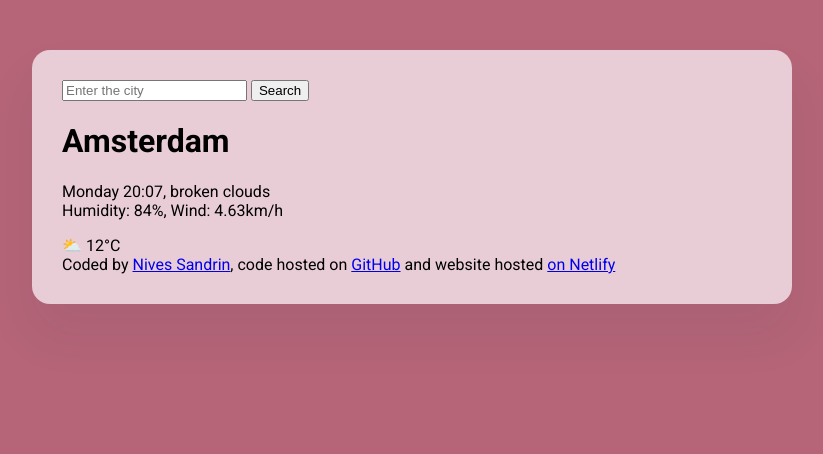
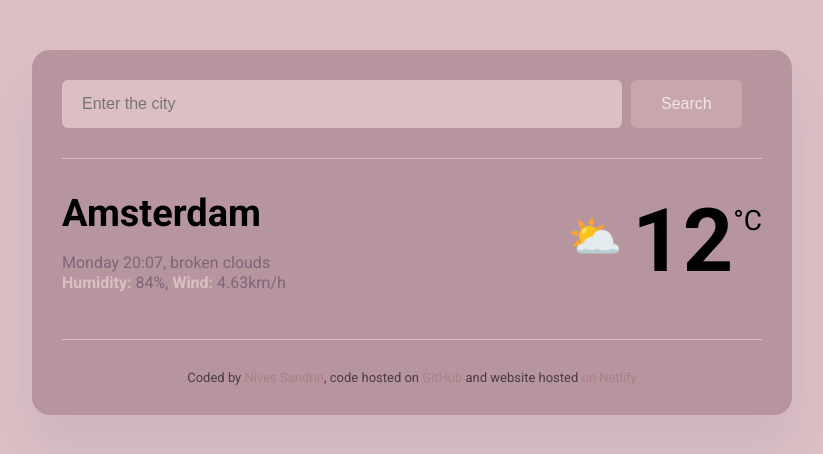
Before and after one commit to n1w35/Vanilla-Weather-Search, a plain HTML site: page index.html in a window 1280 px wide. Shown: the whole page, without its empty margins (228-1051 px from the left). Drawn offline with Linux system fonts and the light colour scheme.

Commit message:
Added the basic CSS

```diff
--- a/index.html
+++ b/index.html
@@ -15,21 +15,32 @@
   <body>
     <div class="weather-app">
       <header>
-        <form>
-          <input type="search" placeholder="Enter the city" required />
-          <input type="submit" value="Search" />
+        <form class="search-form">
+          <input
+            type="search"
+            placeholder="Enter the city"
+            required
+            class="search-form-input"
+          />
+          <input type="submit" value="Search" class="search-form-button" />
         </form>
       </header>
       <main>
-        <div>
-          <h1>Amsterdam</h1>
-          <p>
-            Monday 20:07, broken clouds
-            <br />
-            Humidity: 84%, Wind: 4.63km/h
-          </p>
+        <div class="weather-app-data">
+          <div>
+            <h1 class="weather-app-city">Amsterdam</h1>
+            <p class="weather-app-details">
+              Monday 20:07, broken clouds
+              <br />
+              <strong>Humidity:</strong> 84%, <strong>Wind:</strong> 4.63km/h
+            </p>
+          </div>
+          <div class="weather-app-temperature-container">
+            <div class="weather-app-icon">⛅</div>
+            <div class="weather-app-temperature">12</div>
+            <div class="weather-app-unit">°C</div>
+          </div>
         </div>
-        <div>⛅ 12°C</div>
       </main>
       <footer>
         Coded by
--- a/src/styles.css
+++ b/src/styles.css
@@ -1,14 +1,93 @@
 body {
-  background-color: #b56577;
+  background-color: #dbbfc5;
   font-family: "Josefin Sans", sans-serif;
   font-family: "Roboto", sans-serif;
 }
 
+a {
+  color: #aa7f89;
+  text-decoration: none;
+}
+
+header {
+  border-bottom: 1px solid #dbbfc5;
+  padding: 0 0 30px 0;
+}
 .weather-app {
-  background-color: rgb(233, 205, 214);
+  background-color: rgb(182, 149, 159);
   max-width: 700px;
   margin: 50px auto;
   border-radius: 18px;
   box-shadow: 0 30px 50px rgba(65, 50, 100, 0.08);
   padding: 30px;
 }
+
+.search-form-input {
+  background-color: #dbbfc5;
+  border: none;
+  border-radius: 6px;
+  width: 80%;
+  padding: 15px 20px;
+  font-size: 16px;
+}
+
+.search-form-button {
+  background: #c9a6ae;
+  padding: 15px 30px;
+  border: none;
+  font-size: 16px;
+  margin-left: 5px;
+  border-radius: 6px;
+  color: rgb(238, 232, 232);
+}
+
+main {
+  padding: 30px 0;
+}
+
+.weather-app-data {
+  display: flex;
+  justify-content: space-between;
+}
+
+.weather-app-city {
+  margin: 0;
+  font-size: 38px;
+  line-height: 48px;
+}
+.weather-app-details {
+  font-size: 16px;
+  color: rgba(39, 33, 66, 0.4);
+  line-height: 20px;
+}
+
+.weather-app-details strong {
+  color: #dbbfc5;
+}
+
+.weather-app-temperature-container {
+  display: flex;
+}
+
+.weather-app-icon {
+  font-size: 44px;
+  margin-top: 22px;
+}
+
+.weather-app-temperature {
+  font-size: 88px;
+  margin-left: 10px;
+  font-weight: bold;
+}
+
+.weather-app-unit {
+  margin-top: 15px;
+  font-size: 28px;
+}
+footer {
+  border-top: 1px solid #dbbfc5;
+  padding: 30px 0 0 0;
+  text-align: center;
+  font-size: 13px;
+  color: rgba(0, 0, 0, 0.6);
+}
```
